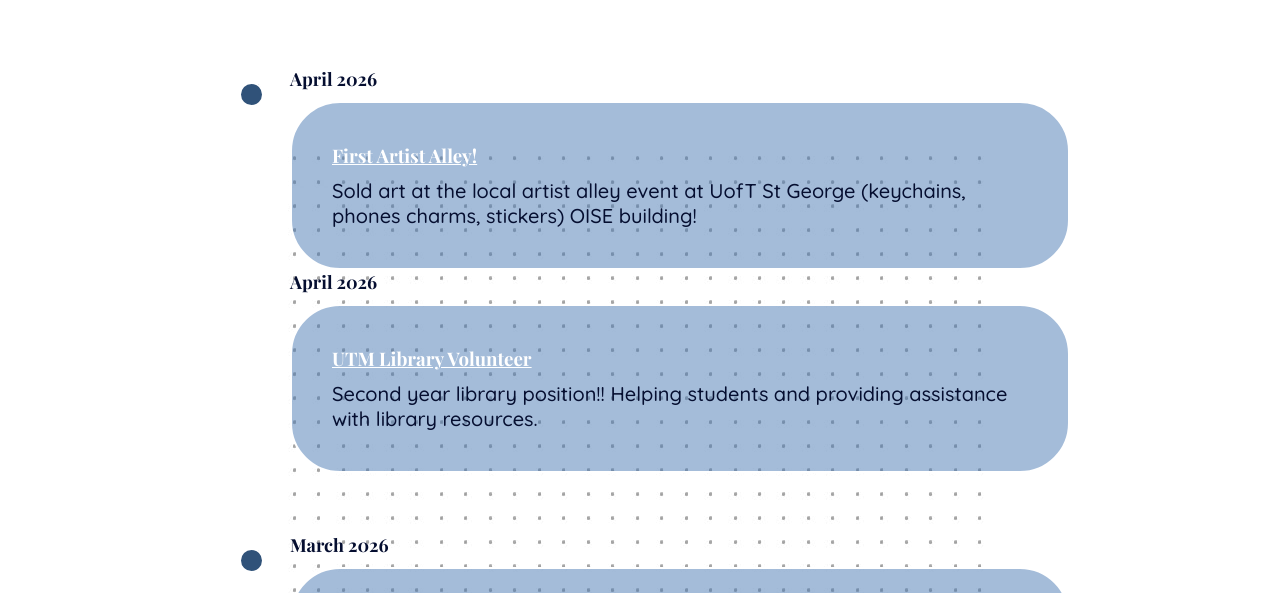
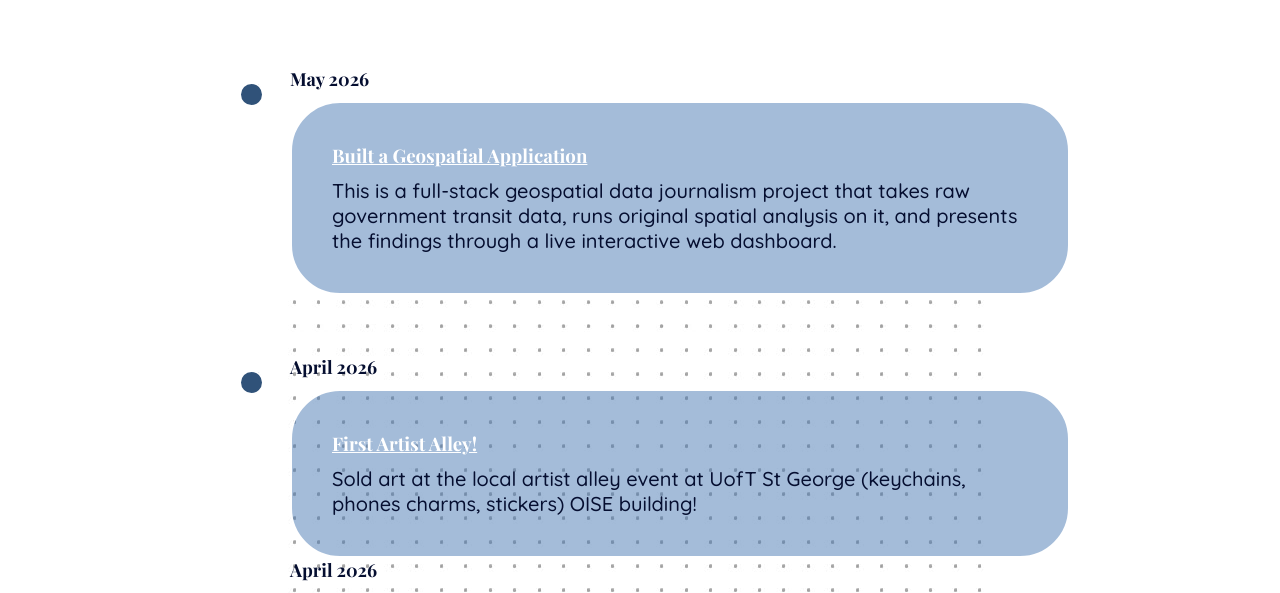
Before and after one commit to yeoyuii/PersonalWebsite, a plain HTML site: page experiences.html in a window 1280 px wide. Shown: the part 145-738 px from the top of the page. Drawn offline with nearby package versions, Linux system fonts and the light colour scheme.

Commit message:
added new experiences

```diff
--- a/experiences.html
+++ b/experiences.html
@@ -33,6 +33,14 @@
 
     <main id="site-main">
         <section class="timeline-container">
+            <div class="timeline-item hidden">
+                <div class="timeline-dot"></div>
+                <div class="timeline-date">May 2026</div>
+                <div class="timeline-content">
+                    <h3>Built a Geospatial Application</h3>
+                    <p> This is a full-stack geospatial data journalism project that takes raw government transit data, runs original spatial analysis on it, and presents the findings through a live interactive web dashboard.</p>
+                </div>
+            </div>
             <div class="timeline-item hidden">
                 <div class="timeline-dot"></div>
                 <div class="timeline-date">April 2026</div>
```
